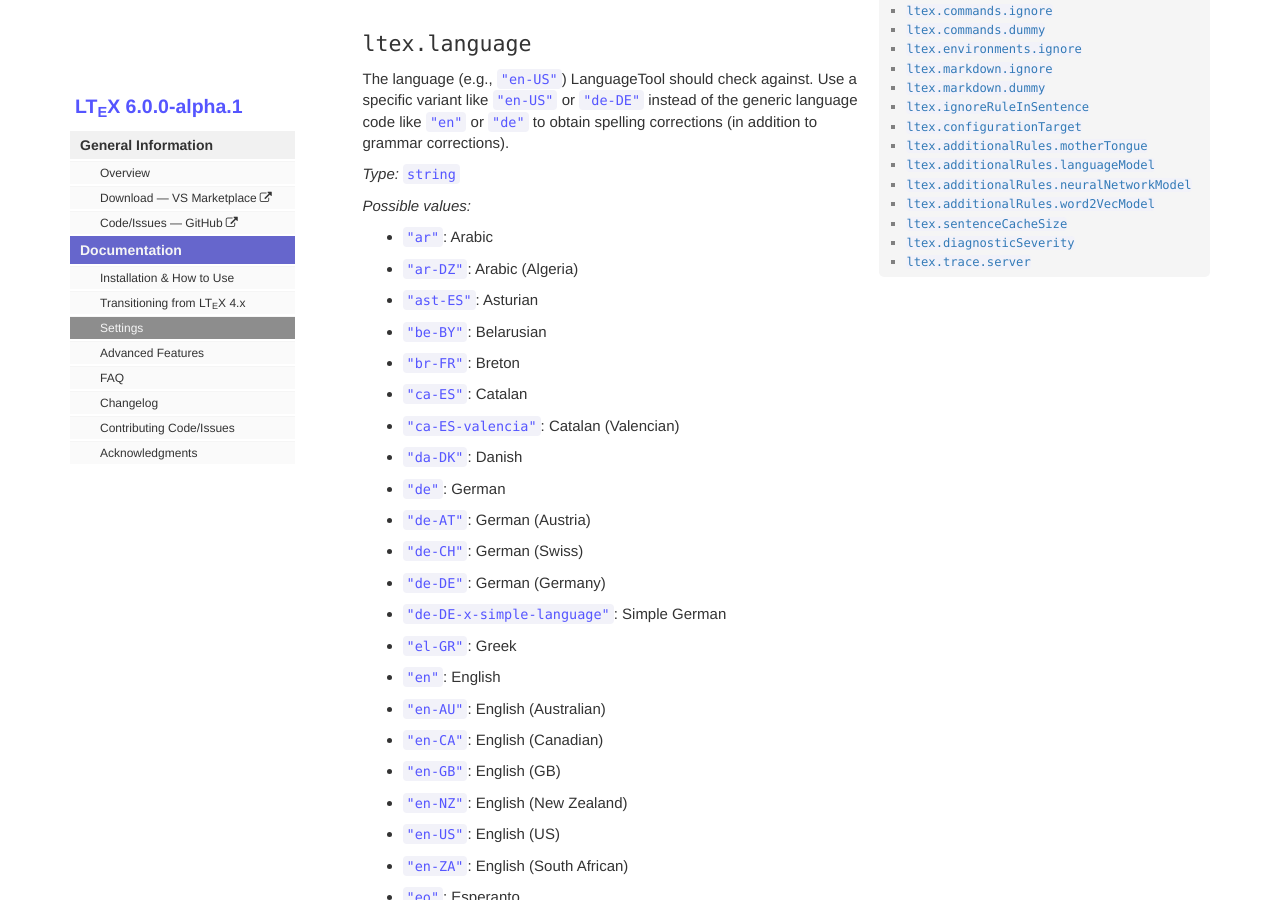
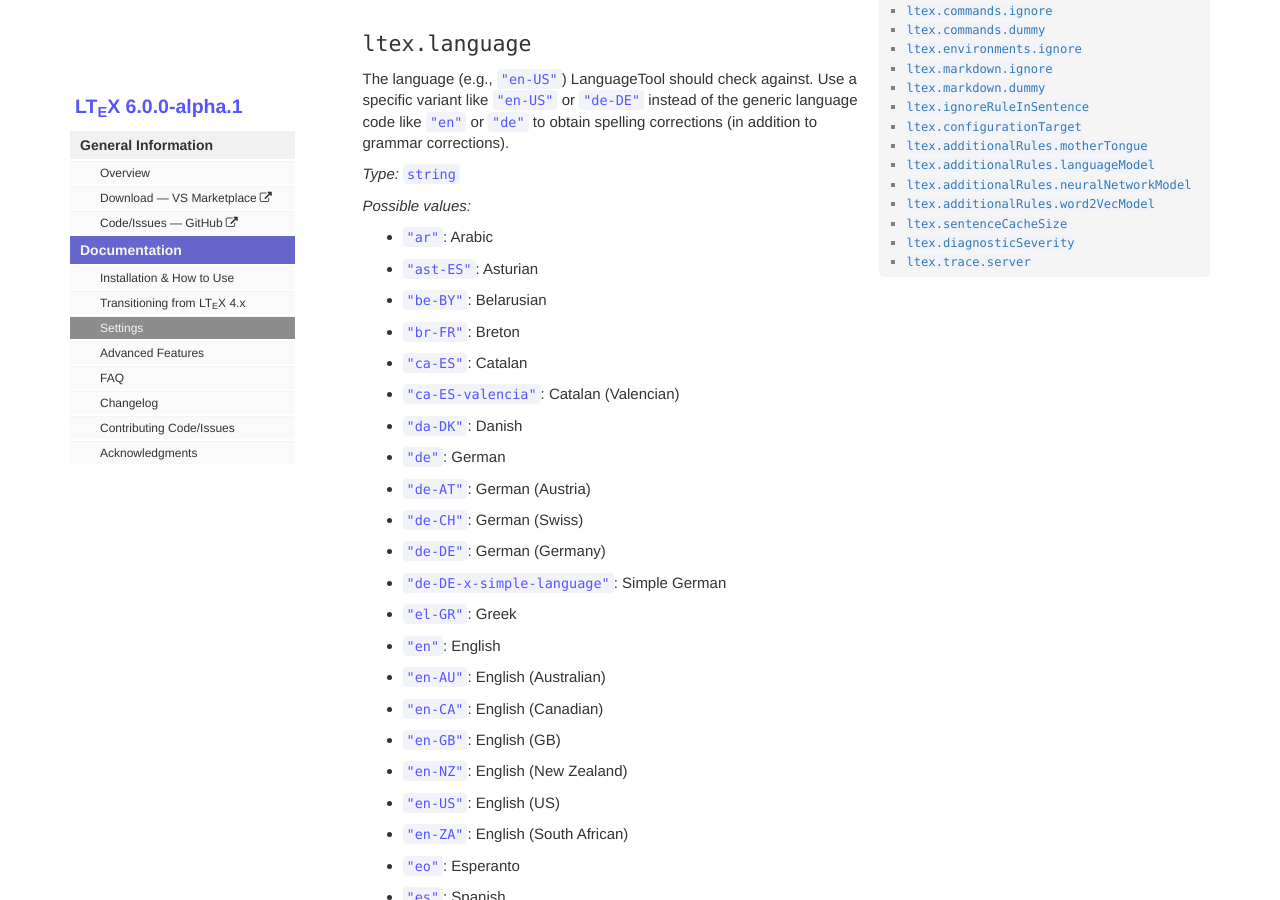
Before and after one commit to valentjn/vscode-ltex, a Jekyll site: the page built from pages/docs/settings.md, in a window 1280 px wide and 900 px high, scrolled down 332 px. Built offline with Jekyll 4.4.1, drawn with Linux system fonts in a browser that asks for light colours; some of the changed lines change nothing that is shown.

Commit message:
Update settings

```diff
--- a/pages/docs/settings.md
+++ b/pages/docs/settings.md
@@ -21,7 +21,6 @@
 *Possible values:*
 
 - `"ar"`: Arabic
-- `"ar-DZ"`: Arabic (Algeria)
 - `"ast-ES"`: Asturian
 - `"be-BY"`: Belarusian
 - `"br-FR"`: Breton
@@ -86,11 +85,6 @@
 Object with the following properties:
 
 - `"ar"`: List of additional `ar` (Arabic) words that should not be counted as spelling errors.
-
-  Array where each entry has the following type:
-
-  - Scalar of type `string`
-- `"ar-DZ"`: List of additional `ar-DZ` (Arabic (Algeria)) words that should not be counted as spelling errors.
 
   Array where each entry has the following type:
 
@@ -339,11 +333,6 @@
   Array where each entry has the following type:
 
   - Scalar of type `string`
-- `"ar-DZ"`: List of additional `ar-DZ` (Arabic (Algeria)) rules that should be disabled (if enabled by default by LanguageTool).
-
-  Array where each entry has the following type:
-
-  - Scalar of type `string`
 - `"ast-ES"`: List of additional `ast-ES` (Asturian) rules that should be disabled (if enabled by default by LanguageTool).
 
   Array where each entry has the following type:
@@ -584,11 +573,6 @@
 Object with the following properties:
 
 - `"ar"`: List of additional `ar` (Arabic) rules that should be enabled (if disabled by default by LanguageTool).
-
-  Array where each entry has the following type:
-
-  - Scalar of type `string`
-- `"ar-DZ"`: List of additional `ar-DZ` (Arabic (Algeria)) rules that should be enabled (if disabled by default by LanguageTool).
 
   Array where each entry has the following type:
 
```
